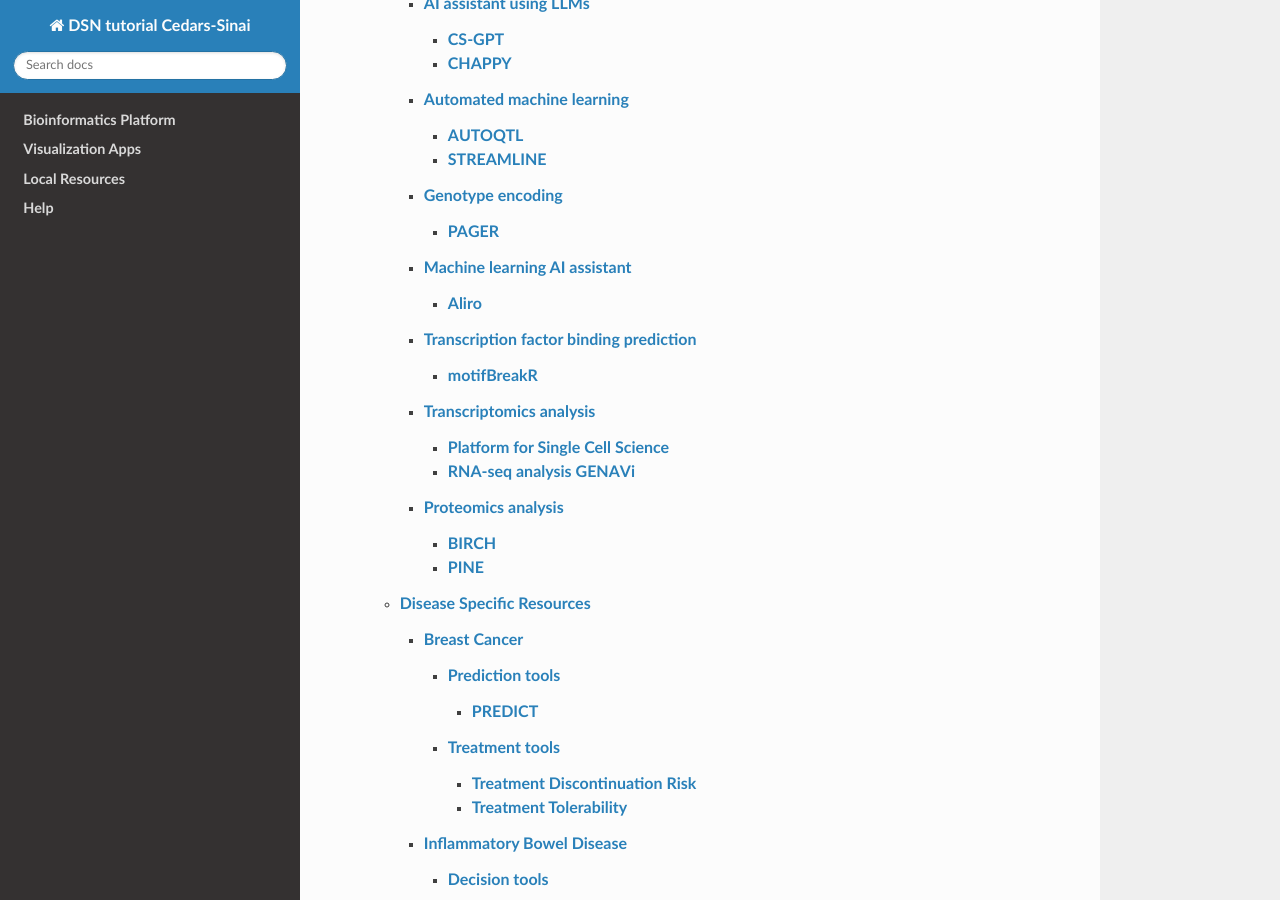
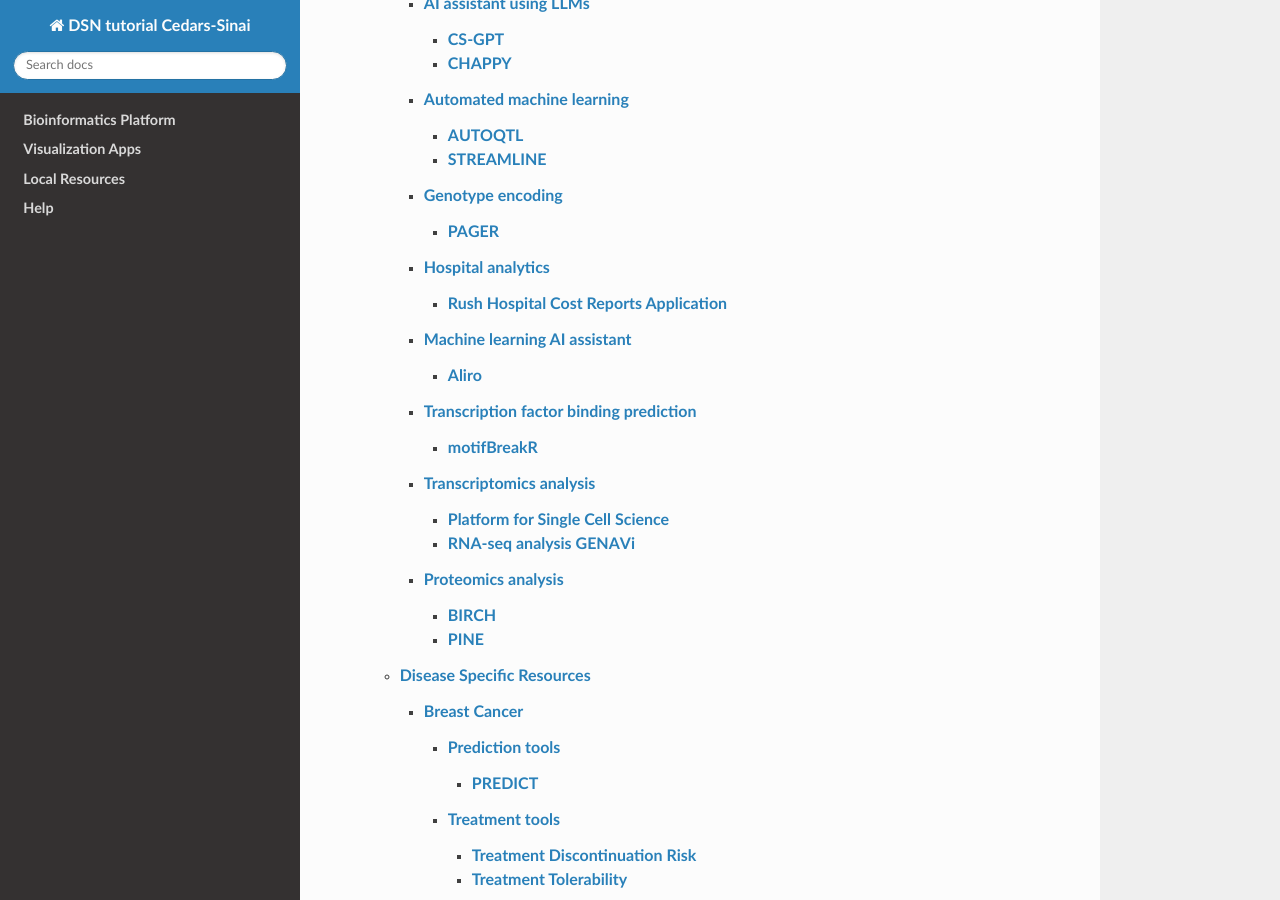
Before and after one commit to CedarsDSN/DSN_tutorial_page, a Sphinx documentation site: the page built from docs/index.rst, in a window 1280 px wide and 900 px high, scrolled down 765 px. Built offline with Sphinx 7.4.7 and the Read the Docs theme 3.1.0, drawn with Linux system fonts in a browser that asks for light colours; pages that are not in the unit, such as notebooks, are missing from menus.

Commit message:
Update index.rst

```diff
--- a/docs/Local Resources/General Computational Resources/index.rst
+++ b/docs/Local Resources/General Computational Resources/index.rst
@@ -8,6 +8,7 @@
    AI assistant using LLMs/index.rst
    Automated machine learning/index.rst
    Genotype encoding/index.rst
+   Hospital analytics/index.rst
    Machine learning AI assistant/index.rst
    Transcription factor binding prediction/index.rst
    Transcriptomics analysis/index.rst
```
